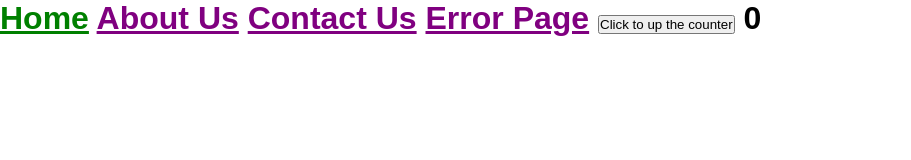
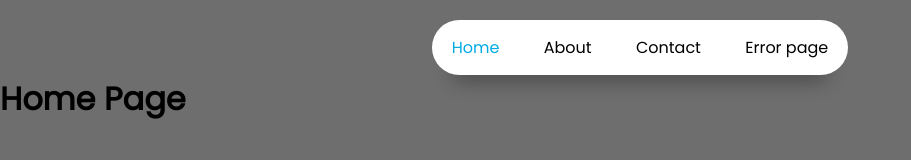
Before and after one commit to Xondamir-coder/SPA-PureJS, a website built with Vite: page src/index.html in a window 1280 px wide. Shown: the whole page, without its empty margins (0-911 px from the left). Built offline with nearby package versions, Linux system fonts and the light colour scheme; a web font is replaced by a local one.

Commit message:
added layouts & improved routing system

```diff
--- a/src/index.html
+++ b/src/index.html
@@ -8,6 +8,18 @@
 		<title>SPA JS</title>
 	</head>
 	<body>
-		<div id="app"></div>
+		<div id="app">
+			<header class="header">
+				<nav>
+					<ul>
+						<li><a data-router-link="" href="/">Home</a></li>
+						<li><a data-router-link="" href="/about">About</a></li>
+						<li><a data-router-link="" href="/contact">Contact</a></li>
+						<li><a data-router-link="" href="/err">Error page</a></li>
+					</ul>
+				</nav>
+			</header>
+			<div id="content"></div>
+		</div>
 	</body>
 </html>
--- /dev/null
+++ b/src/layouts/home.html
@@ -0,0 +1,11 @@
+<header class="header">
+	<nav>
+		<ul>
+			<li><a data-router-link="" href="/">Home</a></li>
+			<li><a data-router-link="" href="/about">About</a></li>
+			<li><a data-router-link="" href="/contact">Contact</a></li>
+			<li><a data-router-link="" href="/err">Error page</a></li>
+		</ul>
+	</nav>
+</header>
+<div id="content"></div>
--- /dev/null
+++ b/src/layouts/index.js
@@ -0,0 +1,3 @@
+import HomeLayout from './home.html?raw';
+
+export { HomeLayout };
--- a/src/main.js
+++ b/src/main.js
@@ -1,27 +1,43 @@
 import './style.css';
 import Router from './router';
 import { ErrorPageClass, HomePageClass, AboutPageClass, ContactPageClass } from './views';
-const router = new Router();
 
-const loadClasses = async () => {
-	// Current url/path of the site
-	const path = window.location.pathname;
+class Main {
+	// Previous path
+	path = null;
 
-	// Scripts/Classes for each view/page
-	const classes = {
+	// Classes/Scripts of pages
+	classes = {
 		'/': HomePageClass,
 		'/about': AboutPageClass,
 		'/contact': ContactPageClass,
 		404: ErrorPageClass,
 	};
 
-	// Get appropriate classes by using path
-	const myClass = classes[path] || classes[404];
+	constructor() {
+		const router = new Router();
+		this.#instantiateClass();
 
-	// Instantiate it
-	const classInstance = new myClass();
-};
-loadClasses();
+		// Using popstate event of router to load classes dynamically
+		router.on('popstate', this.#instantiateClass.bind(this));
+	}
+	#instantiateClass() {
+		// Current url/path of the site
+		const path = window.location.pathname;
 
-// Using popstate event of router to load classes dynamically
-router.on('popstate', loadClasses);
+		// Guard clause so that if you click the same link twice in a row it won't load the class
+		if (path === this.path) return;
+
+		// Get appropriate class by using path
+		const myClass = this.classes[path] || this.classes[404];
+
+		// Instantiate a class
+		new myClass();
+
+		// Renew previous path
+		this.path = path;
+	}
+}
+
+// Instantiate main class
+new Main();
--- a/src/router/index.js
+++ b/src/router/index.js
@@ -1,4 +1,5 @@
 import { HomeView, AboutView, ContactView, ErrorView } from '../views';
+import { HomeLayout } from '../layouts';
 import EventEmitter from '../utils/EventEmitter';
 
 /**
@@ -7,6 +8,9 @@ import EventEmitter from '../utils/EventEmitter';
  * @gmail xondamirnazrullayev@gmail.com
  */
 export default class Router extends EventEmitter {
+	// Previous route
+	route = null;
+
 	// Routes with templates, titles and desc
 	routes = {
 		'/': {
@@ -28,25 +32,27 @@ export default class Router extends EventEmitter {
 			template: ErrorView,
 			title: '404 | SPA',
 			description: '404 Page',
+			// Override whole html
+			override: true,
 		},
 	};
 
 	// DOM element for appContainer
 	appContainer = document.querySelector('#app');
+	contentContainer = document.querySelector('#content');
 
 	/**
 	 * @constructor Set up event listeners and initial state
 	 */
 	constructor() {
 		super();
-		this.#activateLinkAndFetchHtml();
+		this.#fetchHtml();
+		this.#activateLink();
+
 		document.addEventListener('click', this.#handleRouting.bind(this));
-		window.addEventListener('popstate', () => {
-			this.#activateLinkAndFetchHtml();
 
-			// Emit popstate event such that other classes can listen to it
-			this.trigger('popstate');
-		});
+		// Emit popstate event such that other classes can listen to it
+		window.addEventListener('popstate', this.trigger.bind(this, 'popstate'));
 	}
 
 	/**
@@ -63,9 +69,9 @@ export default class Router extends EventEmitter {
 		window.history.pushState({}, '', e.target.href);
 
 		// Make a link active and fetch corresponding html
-		this.#activateLinkAndFetchHtml();
+		this.#fetchHtml();
 
-		// Trigger popstate event manually, so loadClasses func in main.js works
+		// Trigger popstate event manually, so correspoding class/script in instantiated (check main.js)
 		this.#triggerEvent('popstate');
 	}
 
@@ -74,13 +80,30 @@ export default class Router extends EventEmitter {
 	 */
 	#fetchHtml() {
 		const path = window.location.pathname;
+
+		// Current route
 		const route = this.routes[path] || this.routes[404];
 
-		this.appContainer.innerHTML = route.template;
-		document.title = route.title;
-		document
-			.querySelector('meta[name="description"]')
-			.setAttribute('content', route.description);
+		if (route === this.route) return;
+
+		if (this.route?.override) {
+			// Return the layout
+			this.appContainer.innerHTML = HomeLayout;
+
+			// Reassign #content because it's been overriden
+			this.contentContainer = document.querySelector('#content');
+		}
+
+		const container = route.override ? this.appContainer : this.contentContainer;
+
+		// Write html & meta tags
+		this.#writeHtml(route, container);
+
+		// highlight link
+		this.#activateLink();
+
+		// Renew previous route
+		this.route = route;
 	}
 
 	/**
@@ -97,11 +120,16 @@ export default class Router extends EventEmitter {
 	}
 
 	/**
-	 * @desc Calls #fetchHtml and #activateLink functions
+	 * @desc Writes html and changes meta tags & title
+	 * @param {Object} route current route
+	 * @param {Element} container current container of html
 	 */
-	#activateLinkAndFetchHtml() {
-		this.#fetchHtml();
-		this.#activateLink();
+	#writeHtml(route, container) {
+		container.innerHTML = route.template;
+		document.title = route.title;
+		document
+			.querySelector('meta[name="description"]')
+			.setAttribute('content', route.description);
 	}
 
 	/**
--- a/src/style.css
+++ b/src/style.css
@@ -1,4 +1,5 @@
 @import url(./views/404/404.css);
+@import url('https://fonts.googleapis.com/css2?family=Poppins&display=swap');
 
 *,
 *::before,
@@ -8,12 +9,66 @@
 	box-sizing: border-box;
 }
 a {
-	text-decoration: underline;
-	color: purple;
+	text-decoration: none;
 }
 body {
-	font-family: Arial, 'Helvetica Neue', Helvetica, sans-serif;
+	font-family: 'Poppins', sans-serif;
+	background: #6e6e6e;
 }
-.active-link {
-	color: green;
+[data-router-link=''].active-link {
+	color: #00abe4;
 }
+
+.header {
+	margin-top: 20px;
+	width: 100%;
+	display: flex;
+	align-items: center;
+	justify-content: center;
+}
+.header nav {
+	background: #fff;
+	border-radius: 50px;
+	box-shadow: 0 25px 20px -20px rgba(0, 0, 0, 0.4);
+}
+.header nav ul li {
+	list-style: none;
+	display: inline-block;
+	padding: 10px 0;
+	margin: 5px;
+	font-weight: 500;
+	color: #777;
+	cursor: pointer;
+	position: relative;
+	z-index: 2;
+	transition: color 0.5s;
+}
+.header nav ul li::after {
+	content: '';
+	background: #00abe4;
+	width: 100%;
+	height: 100%;
+	border-radius: 30px;
+	position: absolute;
+	top: 100%;
+	left: 50%;
+	transform: translate(-50%, -50%);
+	z-index: -1;
+	opacity: 0;
+	transition: top 0.5s, opacity 0.5s;
+}
+.header li:hover a {
+	color: #fff;
+}
+.header a {
+	color: #000;
+	transition: color 0.2s;
+	padding: 15px;
+}
+.header nav ul li:hover {
+	color: #fff;
+}
+.header nav ul li:hover::after {
+	top: 50%;
+	opacity: 1;
+}
--- a/src/views/404/index.js
+++ b/src/views/404/index.js
@@ -1,5 +1,26 @@
-export default class ErrorPageClass {
+import EventEmitter from '../../utils/EventEmitter';
+
+export default class ErrorPageClass extends EventEmitter {
+	cursor = { x: 0, y: 0 };
+
+	// DOM elements
+	scene = document.querySelector('.error__wrapper .container .scene');
+	text = document.querySelector('.error__wrapper .container .text');
+
 	constructor() {
-		console.log('error.js');
+		super();
+		window.addEventListener('mousemove', this.#updateCursor.bind(this));
+	}
+	#updateCursor(e) {
+		// Get cursor data
+		this.cursor.x = (e.clientX / window.innerWidth) * -80 + 40;
+		this.cursor.y = (e.clientY / window.innerHeight) * -80 + 40;
+
+		// Use cursor data to drag the scene and the text dynamically
+		this.scene.style.transform = `translate(${this.cursor.x}px, ${this.cursor.y}px)`;
+		this.text.style.transform = `translate(${-this.cursor.x / 7}px, ${-this.cursor.y / 7}px)`;
+
+		// Trigger mousemove event so other classes can listen to it
+		this.trigger('mousemove');
 	}
 }
--- a/src/views/about/about.html
+++ b/src/views/about/about.html
@@ -1,3 +1 @@
 <h1>About Page</h1>
-<a data-router-link="" href="/">Go back</a>
-<a data-router-link="" href="/about">About</a>
--- a/src/views/contact/contact.html
+++ b/src/views/contact/contact.html
@@ -1,3 +1 @@
 <h1>Contact Page</h1>
-<a data-router-link="" href="/">Go back</a>
-<a data-router-link="" href="/contact">Contact</a>
--- a/src/views/home/home.html
+++ b/src/views/home/home.html
@@ -1,8 +1 @@
-<h1>
-	<a data-router-link="" href="/">Home</a>
-	<a data-router-link="" href="/about">About Us</a>
-	<a data-router-link="" href="/contact">Contact Us</a>
-	<a data-router-link="" href="/err">Error Page</a>
-	<button class="counter__button">Click to up the counter</button>
-	<span class="counter__text">0</span>
-</h1>
+<h1>Home Page</h1>
--- a/src/views/home/index.js
+++ b/src/views/home/index.js
@@ -1,13 +1,5 @@
 export default class HomePageClass {
-	path = window.location.pathname;
-
-	counterBtn = document.querySelector('.counter__button');
-	counterText = document.querySelector('.counter__text');
 	constructor() {
 		console.log('home.js');
-		this.counterBtn.addEventListener('click', () => {
-			let curNum = +this.counterText.textContent;
-			this.counterText.textContent = ++curNum;
-		});
 	}
 }
--- a/src/views/index.js
+++ b/src/views/index.js
@@ -4,6 +4,7 @@ import HomeView from './home/home.html?raw';
 import AboutView from './about/about.html?raw';
 import ContactView from './contact/contact.html?raw';
 
+// Importing classes
 import HomePageClass from './home';
 import ErrorPageClass from './404';
 import AboutPageClass from './about';
```
Also changed, not shown: src/views/home/home.css (added).
